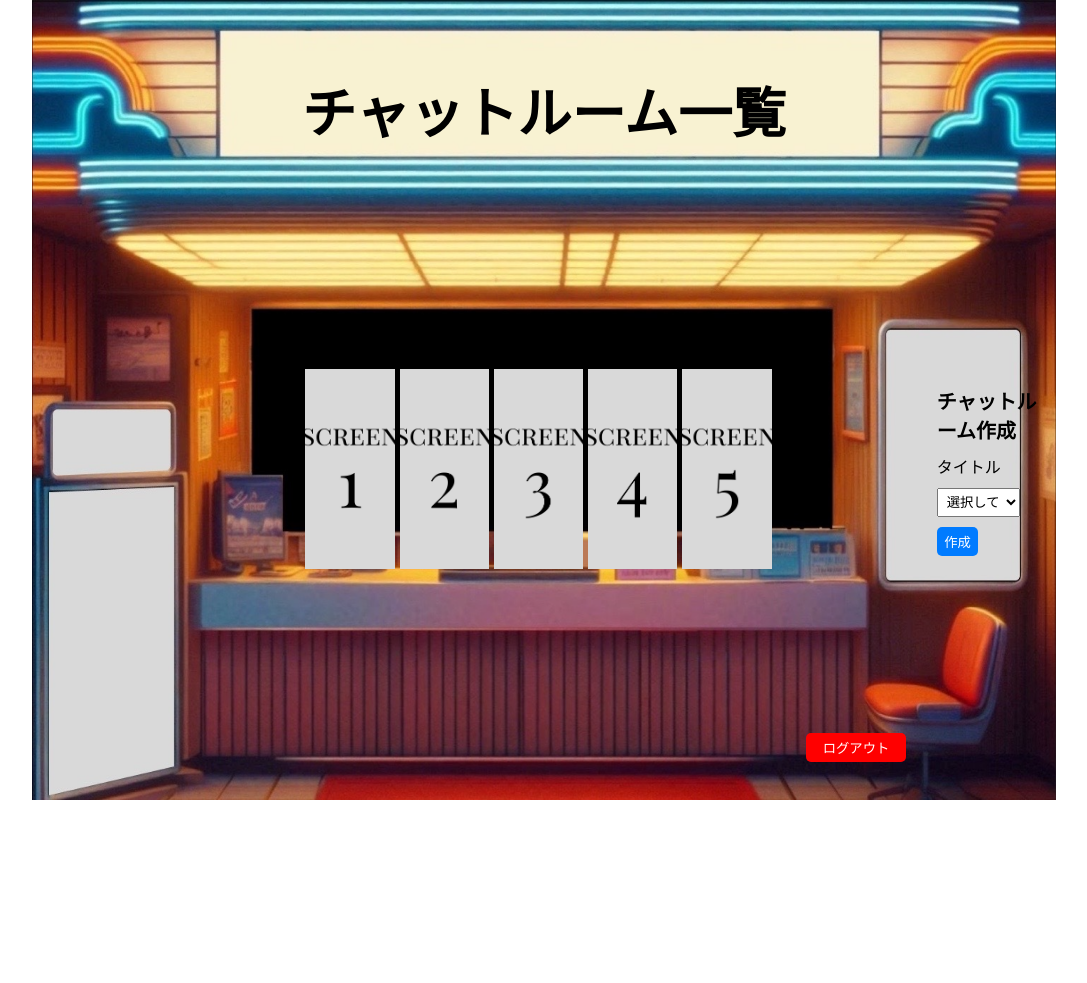
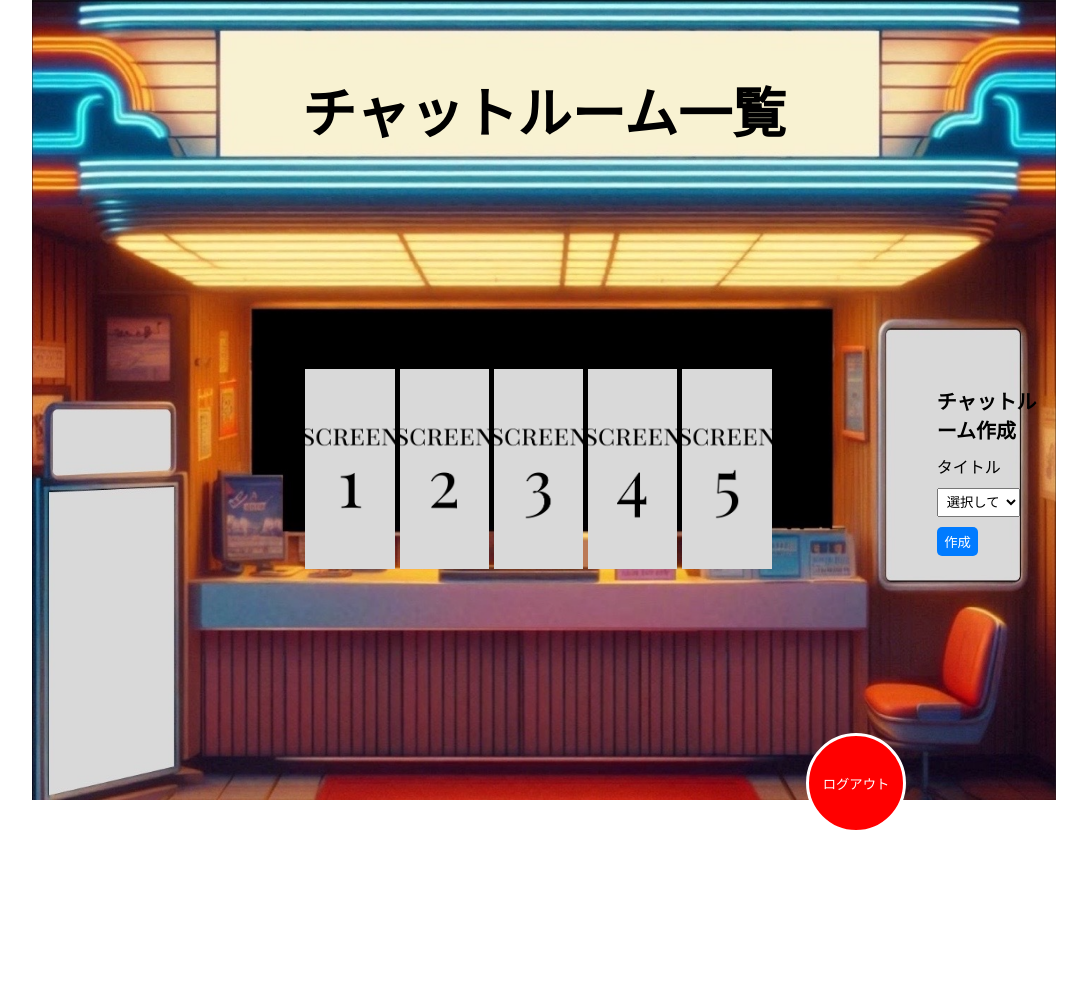
Before and after one commit to summer2024H/summer2024H-, a Flask app: template hackathon-begginers-sample/ChatApp/templates/index.html in a window 1280 px wide. Shown: the whole page, without its empty margins (96-1183 px from the left). Before the commit the page ends 800 px from the top, so only its background shows below. Run offline with Flask 3, Linux system fonts and the light colour scheme; the template is opened without the code that fills it, so the values that code supplies are empty.

Commit message:
ルーム選択画面：ログアウトボタンスタイル修正

```diff
--- a/hackathon-begginers-sample/ChatApp/static/css/after_index.css
+++ b/hackathon-begginers-sample/ChatApp/static/css/after_index.css
@@ -104,13 +104,14 @@ label {
 }
 
 .index-button {
-  padding: 5px; /* ボタン内のスペースを設定 */
+  height: 100px;
+  padding: 5px;
   width: 100px;
-  background-color: #ff0000; /* ボタンの背景色 */
-  color: #fff; /* ボタンの文字色 */
-  border: none; /* ボーダーを取り除く */
-  border-radius: 5px; /* ボタンの角を丸くする */
-  cursor: pointer; /* カーソルをポインターに変更 */
+  background-color: #ff0000;
+  color: #fff;
+  border: none;
+  border-radius: 50%;
+  cursor: pointer;
   margin-top: 10px;
-  align: center;
+  border: 3px solid #fff;
 }
```
